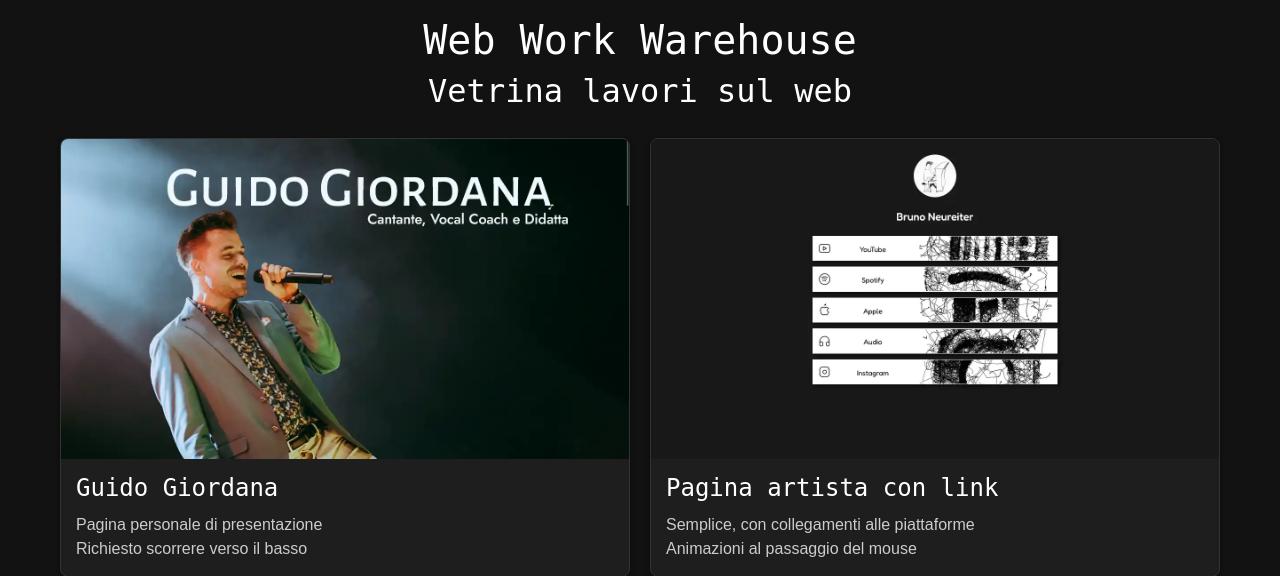
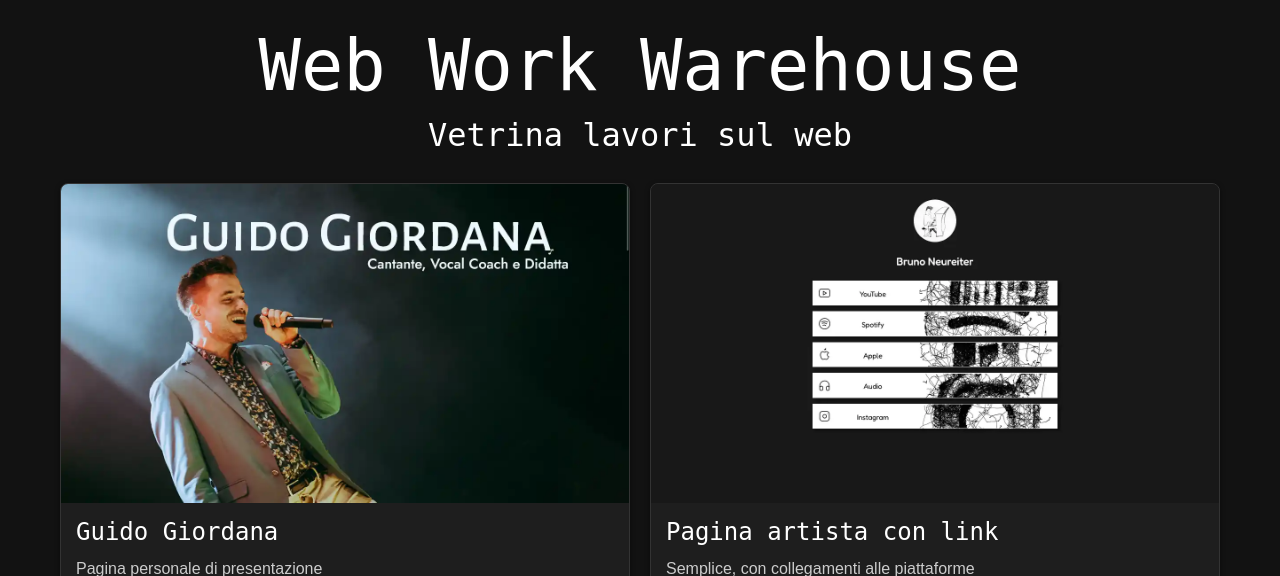
Before and after one commit to Sneffel/Bruno-Neureiter, a PHP site: page /web in a window 1280 px wide. Shown: the top 576 px of the page. Run offline with PHP 8.4, Linux system fonts and the light colour scheme.

Commit message:
fix css edits

```diff
--- a/css/css.css
+++ b/css/css.css
@@ -1,26 +1,23 @@
 * {
   box-sizing: border-box;
+}
+
+body {
+  display: grid;
+  place-items: center;
+  background-color: black;
+  margin: 0rem;
+}
+
+h1 {
+  font-size: clamp(2rem, 5.5vw, 15rem);
+  color: white;
 }
 
 h1,
 h2,
 h3 {
   font-family: 'Space Mono', monospace;
-
-  }
-
-  body {
-    display: grid;
-    place-items: center;
-    /* height: 100vh; */
-    background-color: black;
-    margin: 0rem;
-    /* overflow: hidden; */
-    color: white;
-  }
-
-  h1 {
-    font-size: clamp(2rem, 5.5vw, 15rem);
 }
 
 .cont {
--- a/index.html
+++ b/index.html
@@ -13,7 +13,7 @@
   <style>
   </style>
 </head>
-<body>
+<body style="height:100svh">
   <div class="cont">
     <a href="https://www.instagram.com/brunoneureiter/">
       <h1 data-value="insta">insta</h1>
--- a/web/index.html
+++ b/web/index.html
@@ -93,11 +93,14 @@
                 flex: 1 1 100%;
             }
         }
+        h1{
+            font-size: clamp(2rem, 5.5vw, 15rem);
+        }
     </style>
 </head>
 
 <body>
-    <div class="container text-center mt-3">
+    <div class="container text-center mt-4">
         <h1>Web Work Warehouse</h1>
         <h2>Vetrina lavori sul web</h2>
     </div>
```
Lines whose indentation alone changed are shown as unchanged.
